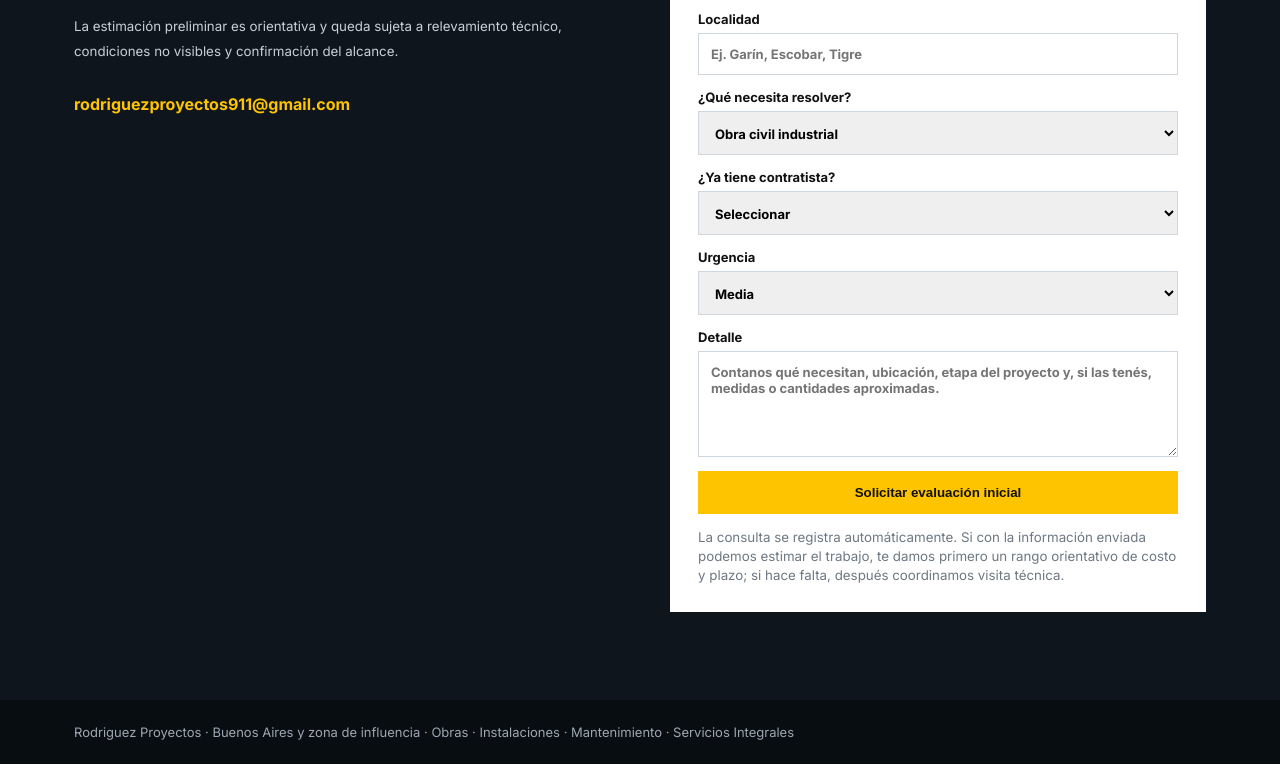
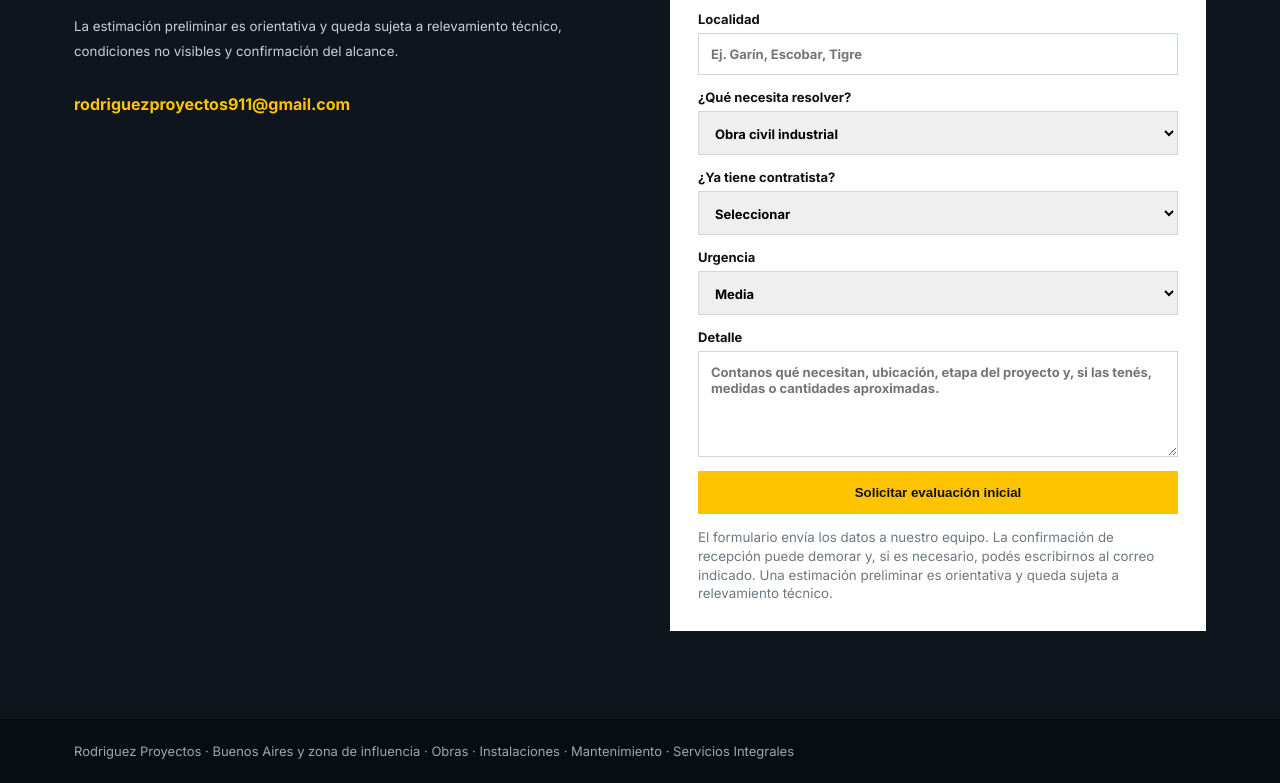
Before and after one commit to rodriguezproyectos911-web/Rodriguez-Proyectos, a plain HTML site: page index.html in a window 1280 px wide. Shown: the part 4811-5594 px from the top of the page. Drawn offline with Linux system fonts and the light colour scheme; no server answers.

Commit message:
fix(landing): mostrar estado de envío y conservar entrada de contacto

```diff
--- a/index.html
+++ b/index.html
@@ -135,7 +135,7 @@
           <label>Nombre<input required name="nombre" /></label>
           <label>Empresa<input name="empresa" /></label>
           <label>Email<input required type="email" name="email" /></label>
-          <label>Teléfono<input name="telefono" /></label>
+          <label>Teléfono<input name="telefono" type="tel" autocomplete="tel" /></label>
           <label>Localidad<input name="localidad" placeholder="Ej. Garín, Escobar, Tigre" /></label>
           <label>¿Qué necesita resolver?
             <select name="tipo">
@@ -160,7 +160,8 @@
           </label>
           <label>Detalle<textarea name="detalle" rows="5" placeholder="Contanos qué necesitan, ubicación, etapa del proyecto y, si las tenés, medidas o cantidades aproximadas."></textarea></label>
           <button class="btn primary" type="submit">Solicitar evaluación inicial</button>
-          <small>La consulta se registra automáticamente. Si con la información enviada podemos estimar el trabajo, te damos primero un rango orientativo de costo y plazo; si hace falta, después coordinamos visita técnica.</small>
+          <p id="leadFormStatus" role="status" aria-live="polite" hidden></p>
+          <small>El formulario envía los datos a nuestro equipo. La confirmación de recepción puede demorar y, si es necesario, podés escribirnos al correo indicado. Una estimación preliminar es orientativa y queda sujeta a relevamiento técnico.</small>
         </form>
       </div>
     </section>
```
